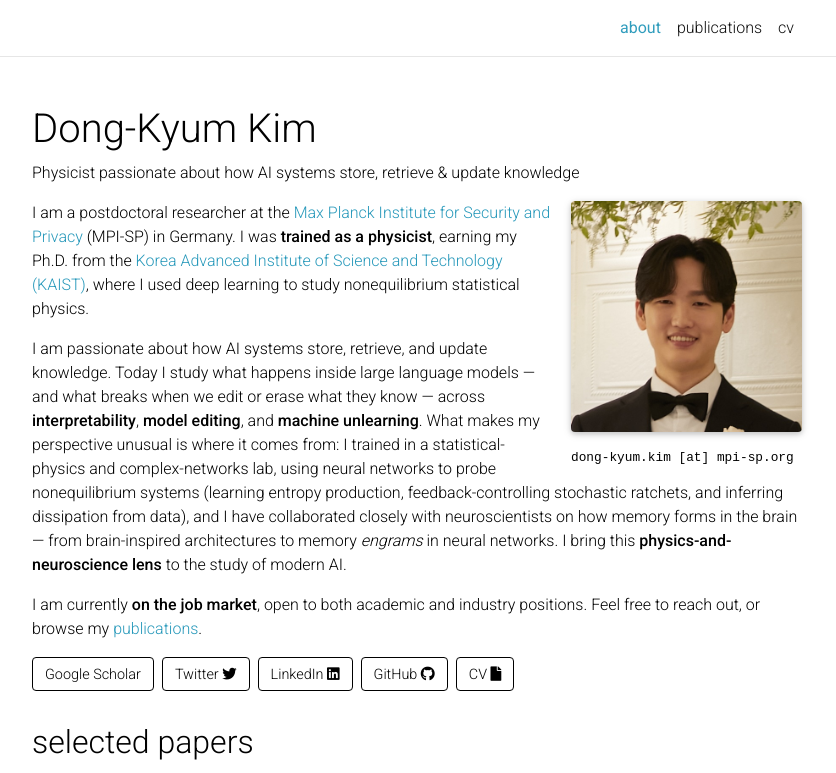
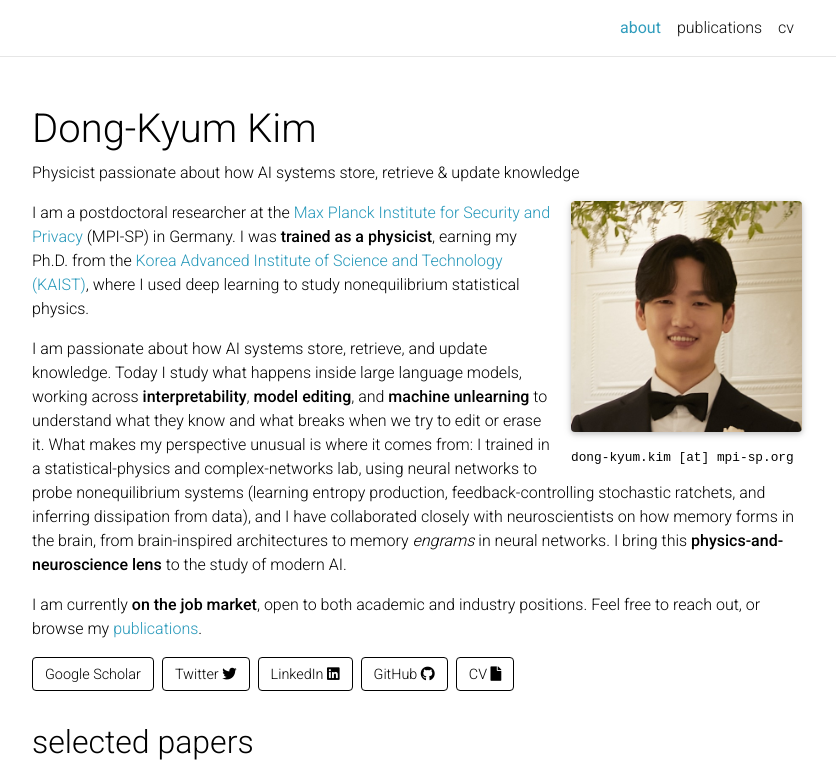
Before and after one commit to kdkyum/kdkyum.github.io, a Jekyll site: the page built from _pages/about.md, in a window 1280 px wide and 1068 px high, cut to the strip 0-773 px from the top of the window. Shown: the whole strip, without its empty margins (223-1059 px from the left). Built offline with Jekyll 4.4.1, drawn with Linux system fonts in a browser that asks for light colours; comment, search, counter and statistics services are not loaded; a style sheet for code colours, icons or effects is not loaded.

Commit message:
style(home): drop em dashes from the intro
Replace the two em-dash asides with comma phrasing and a restructured
sentence; no change to the content itself.

Co-Authored-By: Claude Opus 4.8 (1M context) <noreply@anthropic.com>

```diff
--- a/_pages/about.md
+++ b/_pages/about.md
@@ -21,7 +21,7 @@ canary_hidden: KDKYUM-about-hidden-4e2b8c9128df
 
 I am a postdoctoral researcher at the [Max Planck Institute for Security and Privacy](https://www.mpi-sp.org) (MPI-SP) in Germany. I was **trained as a physicist**, earning my Ph.D. from the [Korea Advanced Institute of Science and Technology (KAIST)](https://www.kaist.ac.kr/en/), where I used deep learning to study nonequilibrium statistical physics.
 
-I am passionate about how AI systems store, retrieve, and update knowledge. Today I study what happens inside large language models — and what breaks when we edit or erase what they know — across **interpretability**, **model editing**, and **machine unlearning**. What makes my perspective unusual is where it comes from: I trained in a statistical-physics and complex-networks lab, using neural networks to probe nonequilibrium systems (learning entropy production, feedback-controlling stochastic ratchets, and inferring dissipation from data), and I have collaborated closely with neuroscientists on how memory forms in the brain — from brain-inspired architectures to memory *engrams* in neural networks. I bring this **physics-and-neuroscience lens** to the study of modern AI.
+I am passionate about how AI systems store, retrieve, and update knowledge. Today I study what happens inside large language models, working across **interpretability**, **model editing**, and **machine unlearning** to understand what they know and what breaks when we try to edit or erase it. What makes my perspective unusual is where it comes from: I trained in a statistical-physics and complex-networks lab, using neural networks to probe nonequilibrium systems (learning entropy production, feedback-controlling stochastic ratchets, and inferring dissipation from data), and I have collaborated closely with neuroscientists on how memory forms in the brain, from brain-inspired architectures to memory *engrams* in neural networks. I bring this **physics-and-neuroscience lens** to the study of modern AI.
 
 I am currently **on the job market**, open to both academic and industry positions. Feel free to reach out, or browse my [publications](/publications/).
 
```
